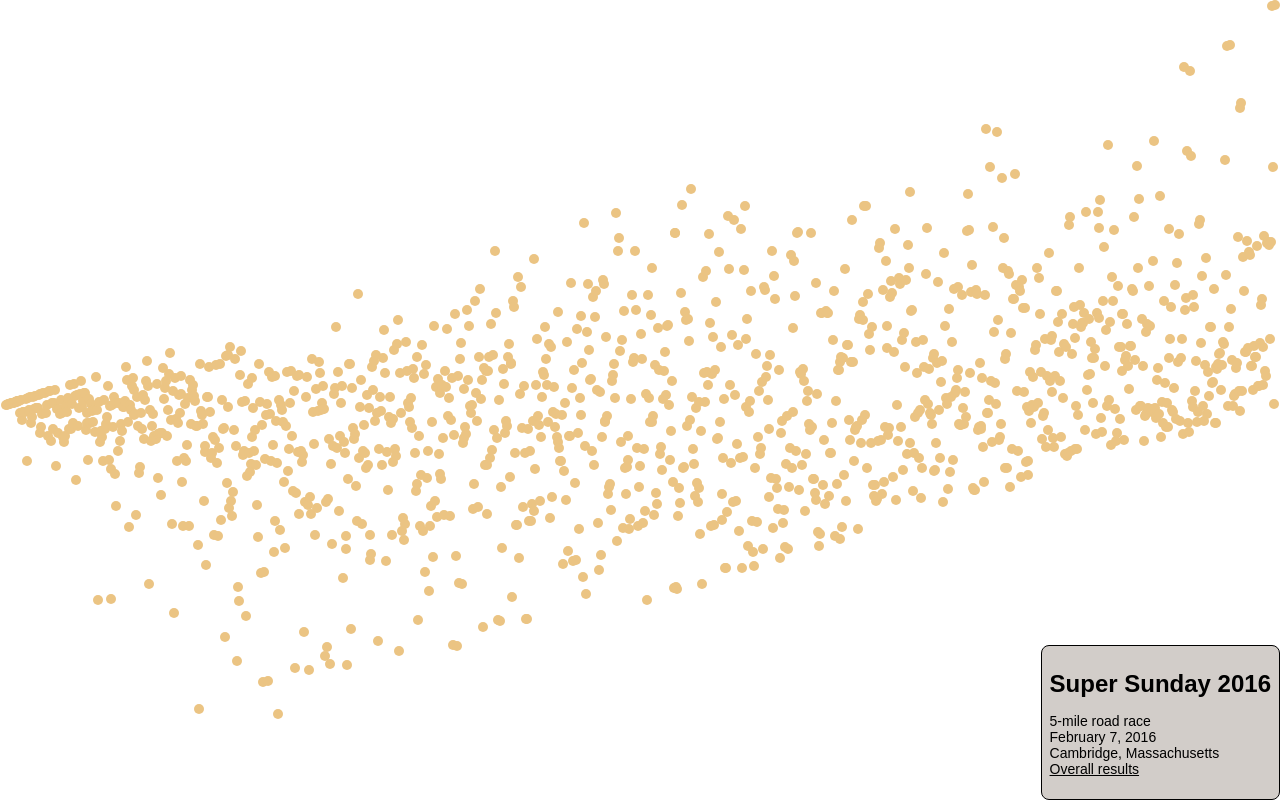
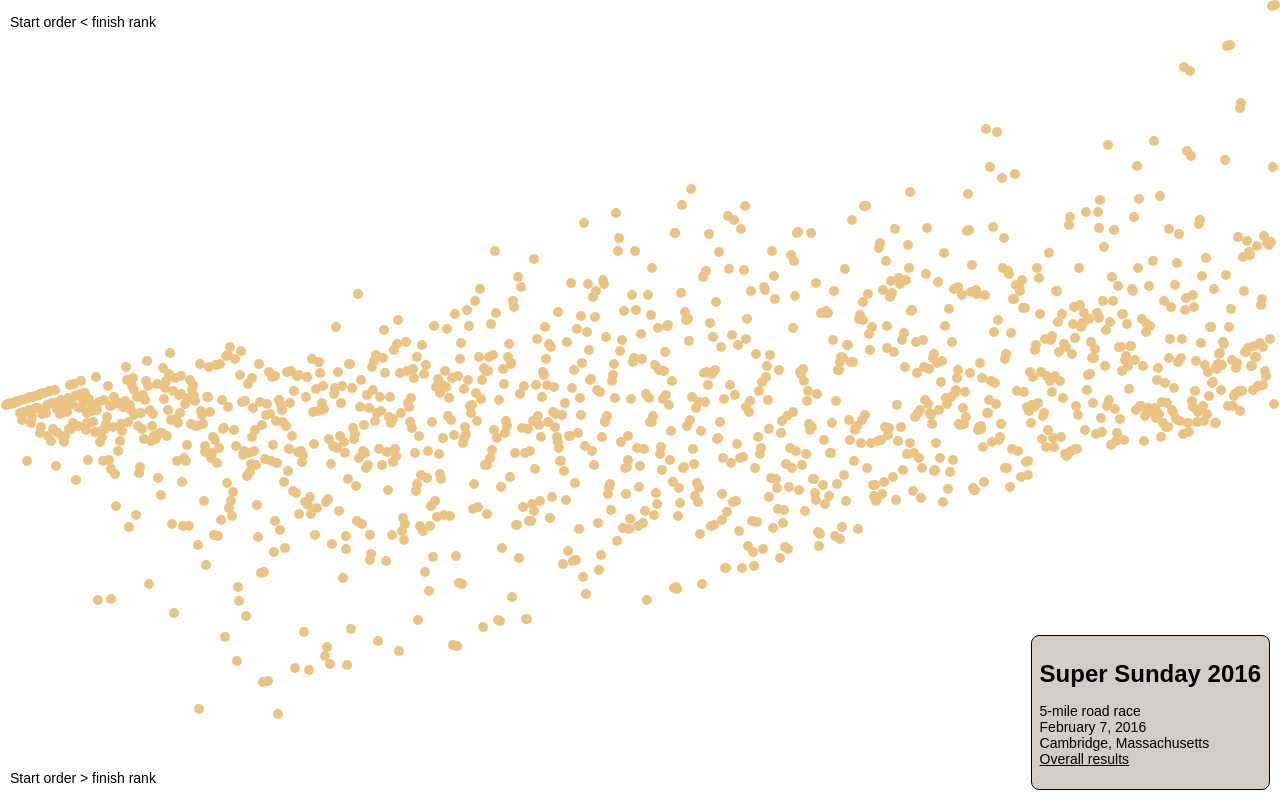
Before and after one commit to nholden/race_seeding_graph, a plain HTML site: page seeding_visualization.html in a window 1280 px wide. Drawn offline with Linux system fonts and the light colour scheme.

Commit message:
Add y-axis labels

```diff
--- a/seeding_visualization.html
+++ b/seeding_visualization.html
@@ -20,11 +20,15 @@
           <span id="city"> </span><br />
           Gun time: <span id="gunTime"> </span><br />
           Chip time: <span id="chipTime"> </span><br />
-          Rank: <span id="rank"> </span><br />
-          Start order: <span id="startOrder"> </span>
+          Start order: <span id="startOrder"> </span><br />
+          Finish rank: <span id="rank"> </span><br />
         </p>
       </div>
       <div id="graph">
+      </div>
+      <div id="labels">
+        <p id="topLabel">Start order &#60; finish rank</p>
+        <p id="bottomLabel">Start order &#62; finish rank</p>
       </div>
     </div>
     <script src="seeding_visualization.js"></script>
--- a/styles.css
+++ b/styles.css
@@ -51,14 +51,26 @@ a:active {
 
 #info {
   position: fixed;
-  bottom: 0px;
-  right: 0px;
+  bottom: 10px;
+  right: 10px;
   max-width: 300px;
   background-color: rgba(78, 59, 42, 0.25);
   padding: 0.5em;
   border-radius: 0.5em;
   border: 1px solid black;
   z-index: 1;
+}
+
+#topLabel {
+  position: fixed;
+  left: 10px;
+  top: 0px;
+}
+
+#bottomLabel {
+  position: fixed;
+  left: 10px;
+  bottom: 0px;
 }
 
 .result {
```
